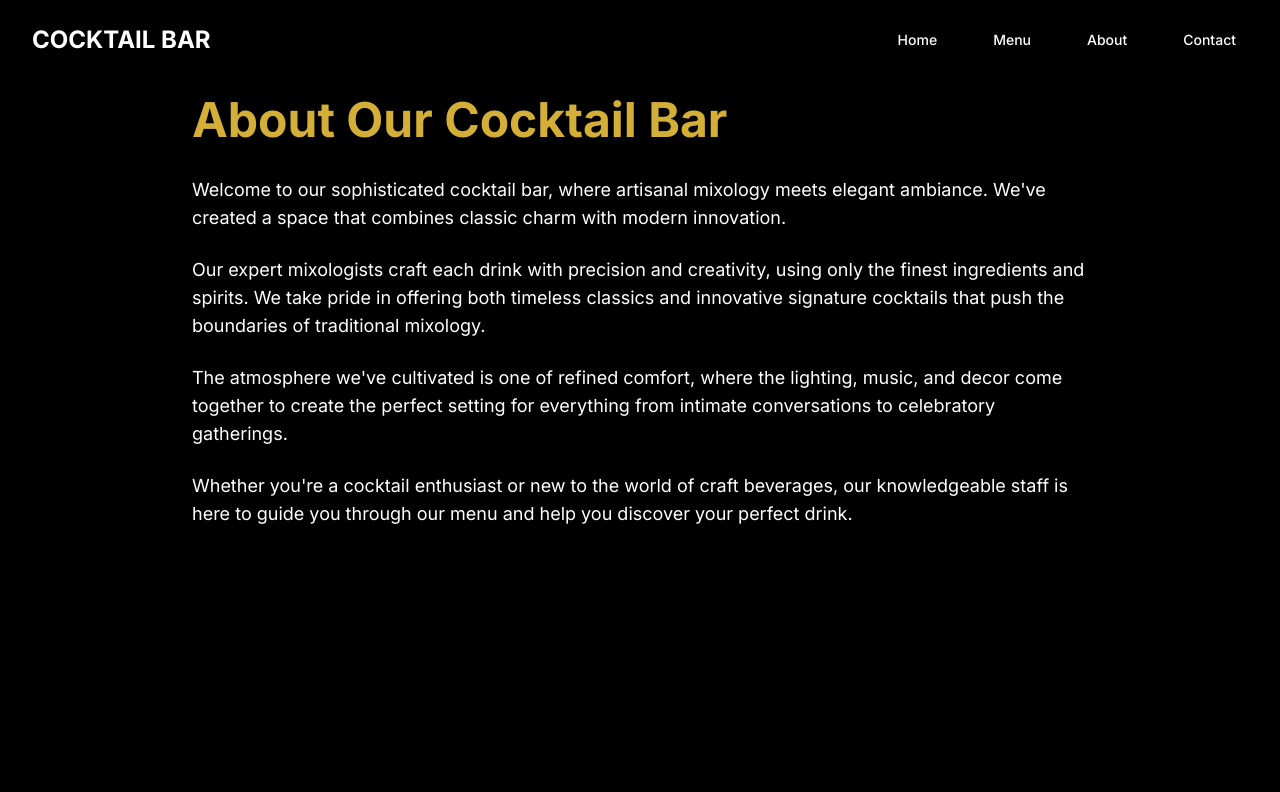
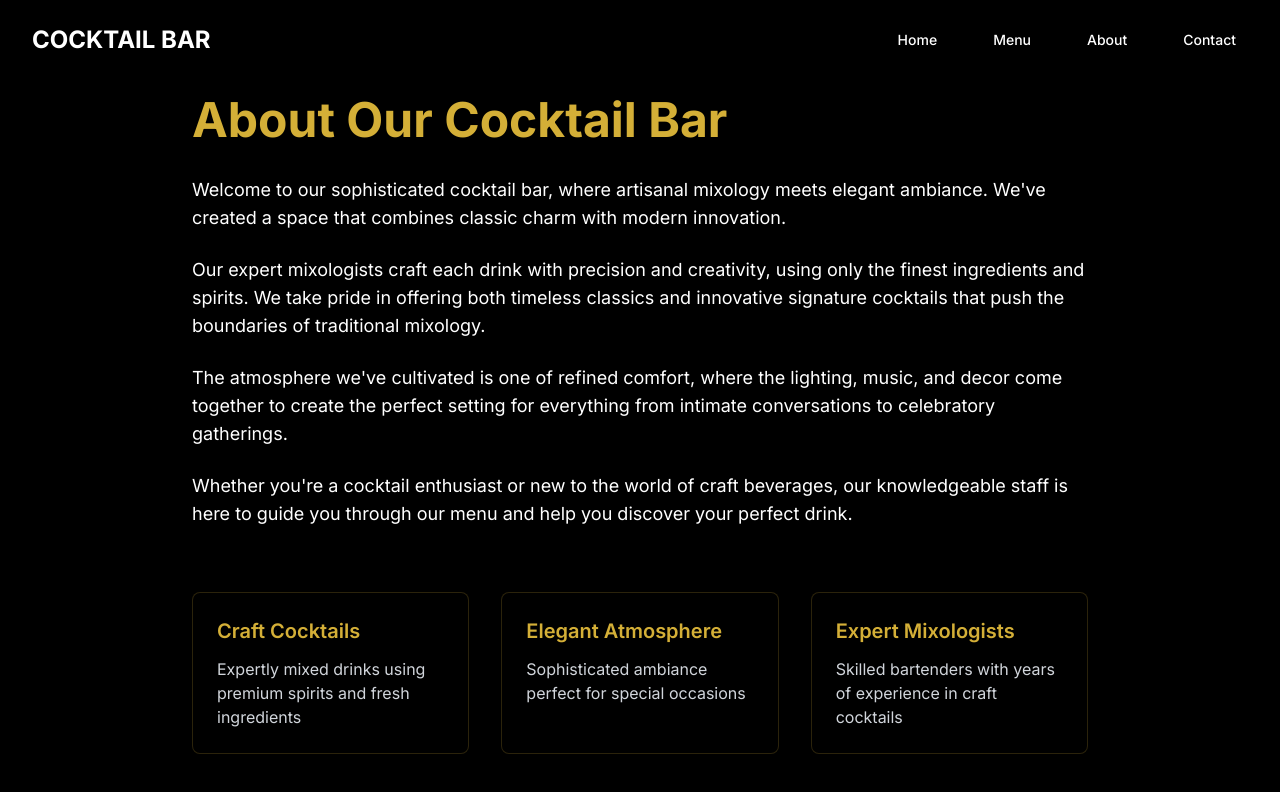
Before and after one commit to 1majek/cocktail, a Next.js app: page /about in a window 1280 px wide. Shown: the top 792 px of the page. Built offline with nearby package versions, Linux system fonts and the light colour scheme.

Commit message:
feat: Add features grid back to About page

```diff
--- a/src/app/about/page.tsx
+++ b/src/app/about/page.tsx
@@ -23,7 +23,7 @@ export default function About() {
           About Our Cocktail Bar
         </h1>
 
-        <div className="space-y-6 text-lg">
+        <div className="space-y-6 text-lg mb-16">
           <p>
             Welcome to our sophisticated cocktail bar, where artisanal mixology meets elegant ambiance.
             We&apos;ve created a space that combines classic charm with modern innovation.
@@ -47,6 +47,23 @@ export default function About() {
             your perfect drink.
           </p>
         </div>
+
+        {/* Features Grid */}
+        <div className="grid grid-cols-1 md:grid-cols-3 gap-8">
+          {features.map((feature, index) => (
+            <div
+              key={index}
+              className="bg-black/30 border border-gold-400/20 rounded-lg p-6 hover:border-gold-400/40 transition-colors"
+            >
+              <h3 className="text-xl font-semibold mb-3 text-gold-400">
+                {feature.title}
+              </h3>
+              <p className="text-gray-300">
+                {feature.description}
+              </p>
+            </div>
+          ))}
+        </div>
       </div>
     </main>
   );
```
